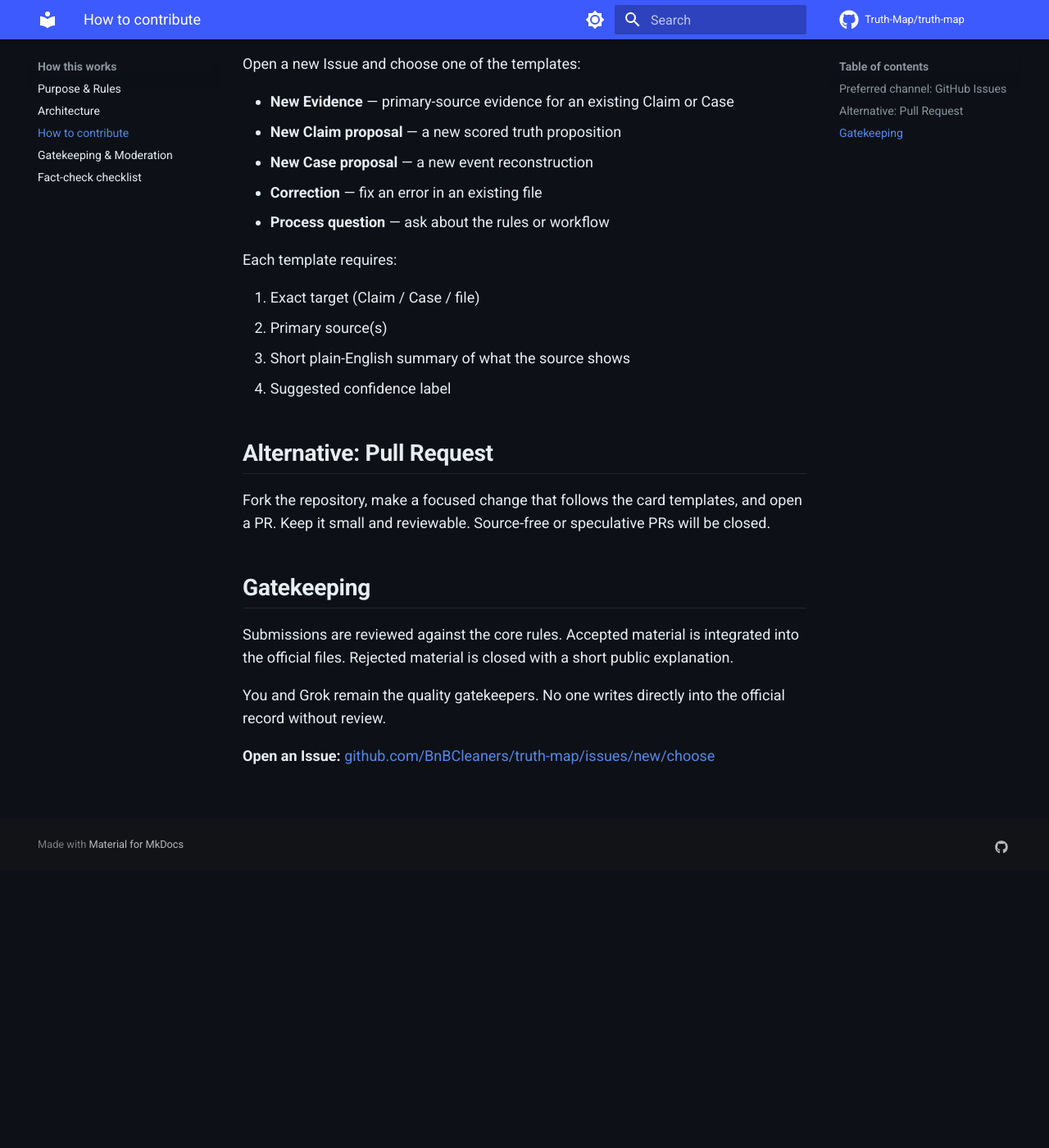
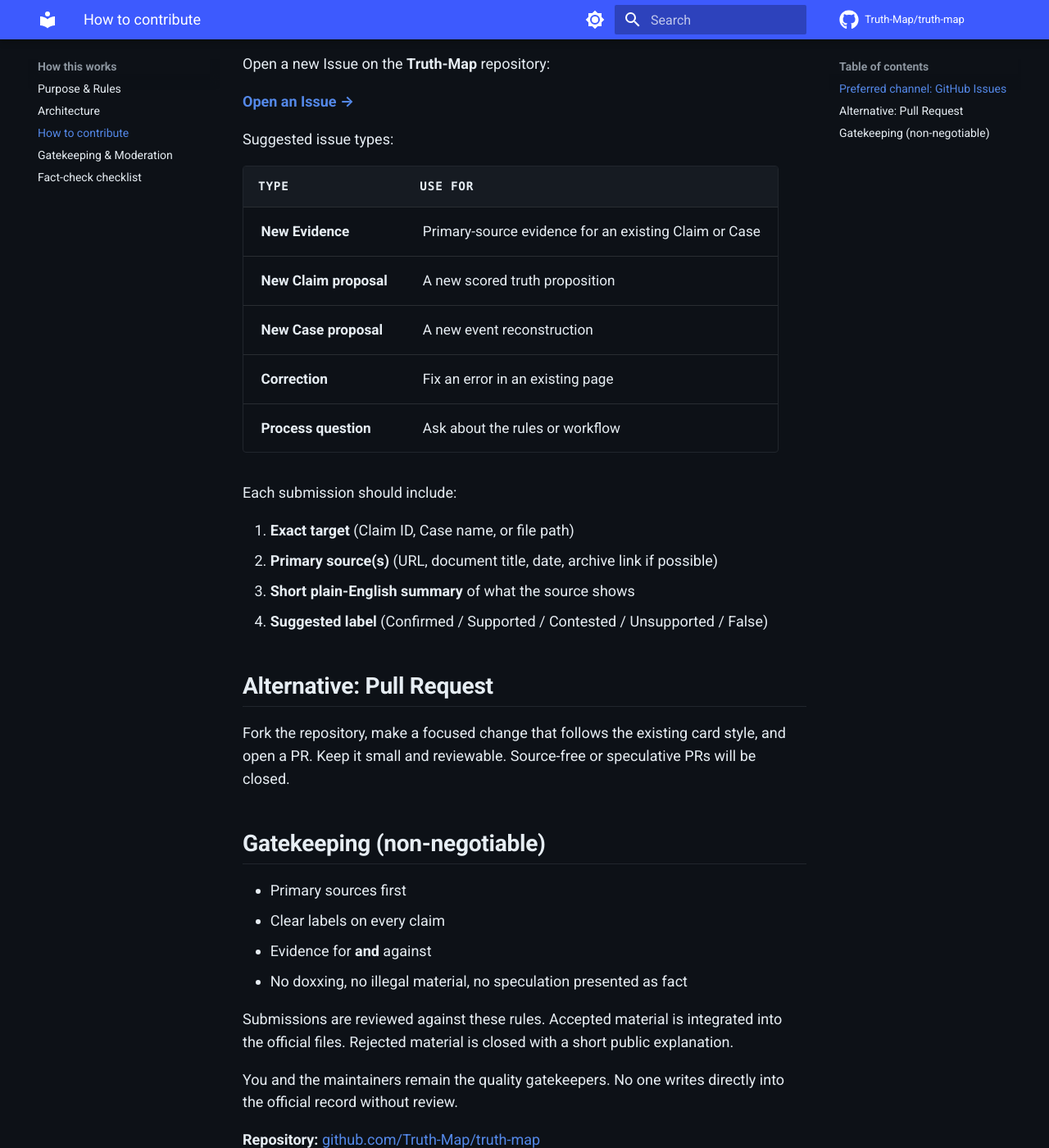
Before and after one commit to BnBCleaners/truth-map, an MkDocs documentation site: the page built from docs/about/contributing.md, in a window 1280 px wide and 1400 px high, scrolled down 338 px. Shown: the whole window at 82% size. Built offline with MkDocs 1.6.1 and Material for MkDocs 9.7.7, drawn with Linux system fonts in a browser that asks for light colours; comment, search, counter and statistics services are not loaded; before the commit the page ends 1362 px from its top, so only the background shows below that.

Commit message:
Add X (Twitter) Case; fix contribute links to Truth-Map org; tighten contribution guidance

```diff
--- a/docs/about/contributing.md
+++ b/docs/about/contributing.md
@@ -4,29 +4,40 @@ Public contributions keep the instrument alive. They must meet the evidence stan
 
 ## Preferred channel: GitHub Issues
 
-Open a new Issue and choose one of the templates:
+Open a new Issue on the **Truth-Map** repository:
 
-- **New Evidence** — primary-source evidence for an existing Claim or Case
-- **New Claim proposal** — a new scored truth proposition
-- **New Case proposal** — a new event reconstruction
-- **Correction** — fix an error in an existing file
-- **Process question** — ask about the rules or workflow
+**[Open an Issue →](https://github.com/Truth-Map/truth-map/issues/new/choose)**
 
-Each template requires:
+Suggested issue types:
 
-1. Exact target (Claim / Case / file)
-2. Primary source(s)
-3. Short plain-English summary of what the source shows
-4. Suggested confidence label
+| Type | Use for |
+|------|---------|
+| **New Evidence** | Primary-source evidence for an existing Claim or Case |
+| **New Claim proposal** | A new scored truth proposition |
+| **New Case proposal** | A new event reconstruction |
+| **Correction** | Fix an error in an existing page |
+| **Process question** | Ask about the rules or workflow |
+
+Each submission should include:
+
+1. **Exact target** (Claim ID, Case name, or file path)
+2. **Primary source(s)** (URL, document title, date, archive link if possible)
+3. **Short plain-English summary** of what the source shows
+4. **Suggested label** (Confirmed / Supported / Contested / Unsupported / False)
 
 ## Alternative: Pull Request
 
-Fork the repository, make a focused change that follows the card templates, and open a PR. Keep it small and reviewable. Source-free or speculative PRs will be closed.
+Fork the repository, make a focused change that follows the existing card style, and open a PR. Keep it small and reviewable. Source-free or speculative PRs will be closed.
 
-## Gatekeeping
+## Gatekeeping (non-negotiable)
 
-Submissions are reviewed against the core rules. Accepted material is integrated into the official files. Rejected material is closed with a short public explanation.
+- Primary sources first
+- Clear labels on every claim
+- Evidence for **and** against
+- No doxxing, no illegal material, no speculation presented as fact
 
-You and Grok remain the quality gatekeepers. No one writes directly into the official record without review.
+Submissions are reviewed against these rules. Accepted material is integrated into the official files. Rejected material is closed with a short public explanation.
 
-**Open an Issue:** [github.com/BnBCleaners/truth-map/issues/new/choose](https://github.com/BnBCleaners/truth-map/issues/new/choose)
+You and the maintainers remain the quality gatekeepers. No one writes directly into the official record without review.
+
+**Repository:** [github.com/Truth-Map/truth-map](https://github.com/Truth-Map/truth-map)
--- a/mkdocs.yml
+++ b/mkdocs.yml
@@ -66,6 +66,7 @@ nav:
     - Project Mockingbird: cases/project-mockingbird.md
     - Tesla: cases/tesla.md
     - SpaceX: cases/spacex.md
+    - X (formerly Twitter): cases/x-corp.md
     - xAI: cases/xai.md
     - Neuralink: cases/neuralink.md
     - The Boring Company: cases/boring-company.md
```
Also changed, not shown: docs/cases/index.md (+7 -1 lines), docs/cases/x-corp.md (added, +26 -0 lines).
